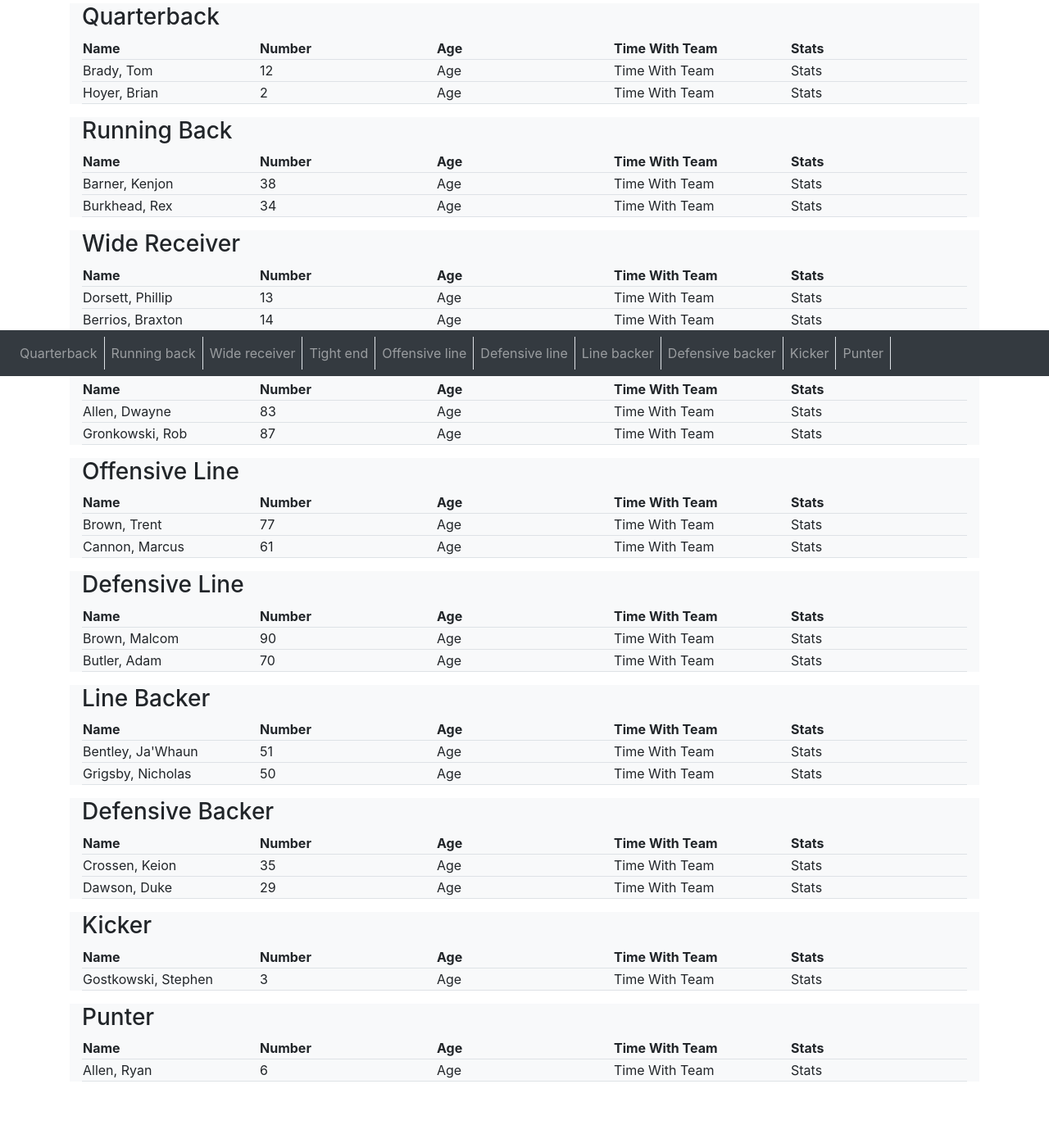
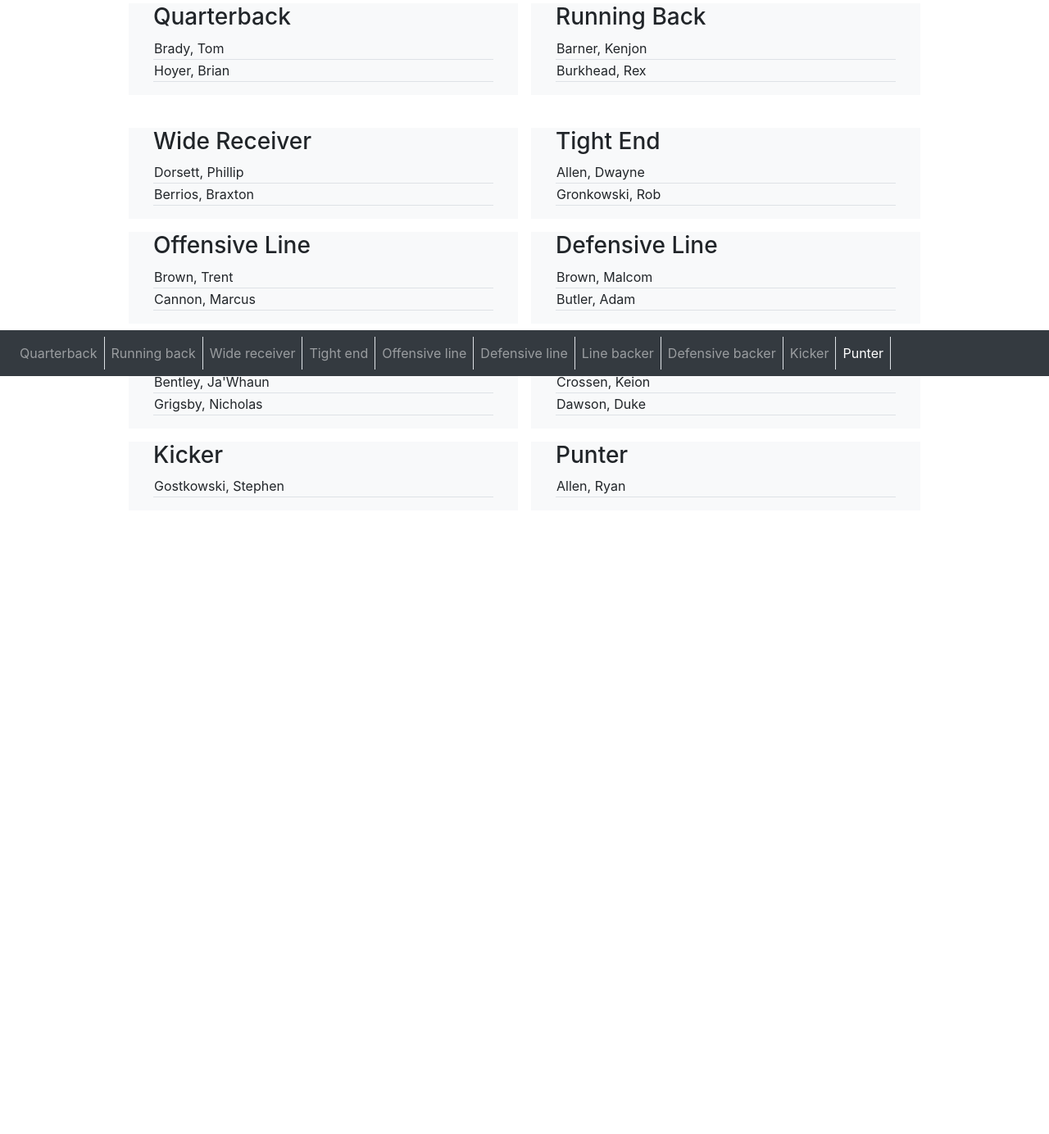
Before and after one commit to tucker-amber/Sports-Annotated, a Flask app: template templates/players.html in a window 1280 px wide. Shown: the part 341-1725 px from the top of the page at 82% size. After the commit the page ends 948 px from the top, so only its background shows below. Run offline with Flask 2, Linux system fonts and the light colour scheme; the template is opened without the code that fills it, so the values that code supplies are empty; some libraries are stand-ins or nearby versions.

Commit message:
Removed player stats from players.html

```diff
--- a/templates/players.html
+++ b/templates/players.html
@@ -96,292 +96,185 @@
     </div><br>
   </div> <br>
 
+  <div class="row justify-content-md-center">
+    <div class="col-sm-5 ml-2 mr-2 mb-3 bg-light">
     <div id="section1" class="container-fluid bg-light">
       <dl>
         <dt><h3>Quarterback</h3></dt>
           <dd>
-          <table width="100%">
-            <tr class="border border-top-0 border-right-0 border-left-0 border-bottom-1">
-              <th>Name</th>
-              <th>Number</th>
-              <th>Age</th>
-              <th>Time With Team</th>
-              <th>Stats</th>
-            </tr>
+            <table>
             <tr class="border border-top-0 border-right-0 border-left-0 border-bottom-1">
               <td> Brady, Tom</td>
-              <td>12</td>
-              <td>Age</td>
-              <td>Time With Team</td>
-              <td>Stats</td>
             </tr>
             <tr class="border border-top-0 border-right-0 border-left-0 border-bottom-1">
               <td>Hoyer, Brian</td>
-              <td>2</td>
-              <td>Age</td>
-              <td>Time With Team</td>
-              <td>Stats</td>
             </tr>
            </table>
         </dd>
       </dl>
     </div>
+    </div>
 
+    <div class="col-sm-5 ml-2 mr-2 bg-light mb-3">
     <div id="section2" class="container-fluid bg-light">
       <dl>
         <dt><h3>Running Back</h3></dt>
           <dd>
             <table width="100%">
               <tr class="border border-top-0 border-right-0 border-left-0 border-bottom-1">
-              <th>Name</th>
-              <th>Number</th>
-              <th>Age</th>
-              <th>Time With Team</th>
-              <th>Stats</th>
-            </tr>
-            <tr class="border border-top-0 border-right-0 border-left-0 border-bottom-1">
                 <td>Barner, Kenjon</td>
-              <td>38</td>
-              <td>Age</td>
-              <td>Time With Team</td>
-              <td>Stats</td>
               </tr>
               <tr class="border border-top-0 border-right-0 border-left-0 border-bottom-1">
                 <td> Burkhead, Rex</td>
-              <td>34</td>
-              <td>Age</td>
-              <td>Time With Team</td>
-              <td>Stats</td>
               </tr>
            </table>
         </dd>
       </dl>
     </div>
+    </div>
+  </div><br>
+  <div class="row justify-content-md-center">
+    <div class="col-sm-5 ml-2 mr-2 bg-light mb-3">
     <div id="section3" class="container-fluid bg-light">
       <dl>
         <dt><h3>Wide Receiver</h3></dt>
           <dd>
             <table width="100%">
               <tr class="border border-top-0 border-right-0 border-left-0 border-bottom-1">
-              <th>Name</th>
-              <th>Number</th>
-              <th>Age</th>
-              <th>Time With Team</th>
-              <th>Stats</th>
-            </tr>
-            <tr class="border border-top-0 border-right-0 border-left-0 border-bottom-1">
                 <td>Dorsett, Phillip</td>
-              <td>13</td>
-              <td>Age</td>
-              <td>Time With Team</td>
-              <td>Stats</td>
               </tr>
               <tr class="border border-top-0 border-right-0 border-left-0 border-bottom-1">
                 <td>Berrios, Braxton</td>
-              <td>14</td>
-              <td>Age</td>
-              <td>Time With Team</td>
-              <td>Stats</td>
               </tr>
            </table>
         </dd>
       </dl>
     </div>
+    </div>
+    <div class="col-sm-5 ml-2 mr-2 bg-light mb-3">
     <div id="section4" class="container-fluid bg-light">
       <dl>
         <dt><h3>Tight End</h3></dt>
           <dd>
             <table width="100%">
               <tr class="border border-top-0 border-right-0 border-left-0 border-bottom-1">
-              <th>Name</th>
-              <th>Number</th>
-              <th>Age</th>
-              <th>Time With Team</th>
-              <th>Stats</th>
-            </tr>
-            <tr class="border border-top-0 border-right-0 border-left-0 border-bottom-1">
                 <td>Allen, Dwayne</td>
-              <td>83</td>
-              <td>Age</td>
-              <td>Time With Team</td>
-              <td>Stats</td>
               </tr>
               <tr class="border border-top-0 border-right-0 border-left-0 border-bottom-1">
                 <td>Gronkowski, Rob</td>
-              <td>87</td>
-              <td>Age</td>
-              <td>Time With Team</td>
-              <td>Stats</td>
               </tr>
            </table>
         </dd>
       </dl>
     </div>
+    </div>
+  </div>
+
+  <div class="row justify-content-md-center">
+    <div class="col-sm-5 ml-2 mr-2 bg-light mb-3">
     <div id="section5" class="container-fluid bg-light">
       <dl>
         <dt><h3>Offensive Line</h3></dt>
           <dd>
             <table width="100%">
               <tr class="border border-top-0 border-right-0 border-left-0 border-bottom-1">
-              <th>Name</th>
-              <th>Number</th>
-              <th>Age</th>
-              <th>Time With Team</th>
-              <th>Stats</th>
-            </tr>
-            <tr class="border border-top-0 border-right-0 border-left-0 border-bottom-1">
                 <td>Brown, Trent</td>
-              <td>77</td>
-              <td>Age</td>
-              <td>Time With Team</td>
-              <td>Stats</td>
               </tr>
               <tr class="border border-top-0 border-right-0 border-left-0 border-bottom-1">
                 <td>Cannon, Marcus</td>
-              <td>61</td>
-              <td>Age</td>
-              <td>Time With Team</td>
-              <td>Stats</td>
               </tr>
            </table>
          </dd>
       </dl>
     </div>
+    </div>
+    <div class="col-sm-5 ml-2 mr-2 bg-light mb-3">
     <div id="section6" class="container-fluid bg-light">
       <dl>
         <dt><h3>Defensive Line</h3></dt>
           <dd>
             <table width="100%">
               <tr class="border border-top-0 border-right-0 border-left-0 border-bottom-1">
-              <th>Name</th>
-              <th>Number</th>
-              <th>Age</th>
-              <th>Time With Team</th>
-              <th>Stats</th>
-            </tr>
-            <tr class="border border-top-0 border-right-0 border-left-0 border-bottom-1">
                 <td> Brown, Malcom</td>
-              <td>90</td>
-              <td>Age</td>
-              <td>Time With Team</td>
-              <td>Stats</td>
               </tr>
               <tr class="border border-top-0 border-right-0 border-left-0 border-bottom-1">
                 <td> Butler, Adam</td>
-              <td>70</td>
-              <td>Age</td>
-              <td>Time With Team</td>
-              <td>Stats</td>
               </tr>
            </table>
          </dd>
       </dl>
     </div>
+    </div>
+  </div>
+
+
+  <div class="row justify-content-md-center">
+    <div class="col-sm-5 ml-2 mr-2 bg-light mb-3">
     <div id="section7" class="container-fluid bg-light">
       <dl>
         <dt><h3>Line Backer</h3></dt>
           <dd>
             <table width="100%">
               <tr class="border border-top-0 border-right-0 border-left-0 border-bottom-1">
-              <th>Name</th>
-              <th>Number</th>
-              <th>Age</th>
-              <th>Time With Team</th>
-              <th>Stats</th>
-            </tr>
-            <tr class="border border-top-0 border-right-0 border-left-0 border-bottom-1">
                 <td>Bentley, Ja'Whaun</td>
-              <td>51</td>
-              <td>Age</td>
-              <td>Time With Team</td>
-              <td>Stats</td>
               </tr>
               <tr class="border border-top-0 border-right-0 border-left-0 border-bottom-1">
                 <td>Grigsby, Nicholas</td>
-              <td>50</td>
-              <td>Age</td>
-              <td>Time With Team</td>
-              <td>Stats</td>
               </tr>
            </table>
          </dd>
       </dl>
     </div>
+    </div>
+    <div class="col-sm-5 ml-2 mr-2 bg-light mb-3">
     <div id="section8" class="container-fluid bg-light">
       <dl>
         <dt><h3>Defensive Backer</h3></dt>
           <dd>
             <table width="100%">
               <tr class="border border-top-0 border-right-0 border-left-0 border-bottom-1">
-              <th>Name</th>
-              <th>Number</th>
-              <th>Age</th>
-              <th>Time With Team</th>
-              <th>Stats</th>
-            </tr>
-            <tr class="border border-top-0 border-right-0 border-left-0 border-bottom-1">
                 <td> Crossen, Keion</td>
-              <td>35</td>
-              <td>Age</td>
-              <td>Time With Team</td>
-              <td>Stats</td>
               </tr>
               <tr class="border border-top-0 border-right-0 border-left-0 border-bottom-1">
                 <td>Dawson, Duke</td>
-              <td>29</td>
-              <td>Age</td>
-              <td>Time With Team</td>
-              <td>Stats</td>
               </tr>
            </table>
         </dd>
       </dl>
     </div>
+    </div>
+  </div>
+
+
+  <div class="row justify-content-md-center">
+    <div class="col-sm-5 ml-2 mr-2 bg-light mb-3">
     <div id="section9" class="container-fluid bg-light">
       <dl>
         <dt><h3>Kicker</h3></dt>
           <dd>
             <table width="100%">
               <tr class="border border-top-0 border-right-0 border-left-0 border-bottom-1">
-              <th>Name</th>
-              <th>Number</th>
-              <th>Age</th>
-              <th>Time With Team</th>
-              <th>Stats</th>
-            </tr>
-            <tr class="border border-top-0 border-right-0 border-left-0 border-bottom-1">
                 <td>Gostkowski, Stephen</td>
-              <td>3</td>
-              <td>Age</td>
-              <td>Time With Team</td>
-              <td>Stats</td>
               </tr>
            </table>
          </dd>
       </dl>
     </div>
+    </div>
+    <div class="col-sm-5 ml-2 mr-2 bg-light mb-3">
     <div id="section10" class="container-fluid bg-light">
       <dl>
         <dt><h3>Punter</h3></dt>
           <dd>
             <table width="100%">
               <tr class="border border-top-0 border-right-0 border-left-0 border-bottom-1">
-              <th>Name</th>
-              <th>Number</th>
-              <th>Age</th>
-              <th>Time With Team</th>
-              <th>Stats</th>
-            </tr>
-            <tr class="border border-top-0 border-right-0 border-left-0 border-bottom-1">
                 <td>Allen, Ryan</td>
-              <td>6</td>
-              <td>Age</td>
-              <td>Time With Team</td>
-              <td>Stats</td>
               </tr>
            </table>
          </dd>
       </dl>
+    </div>
+    </div>
   </div>
 <br><br>
 </div>
```
Lines whose indentation alone changed are shown as unchanged.
